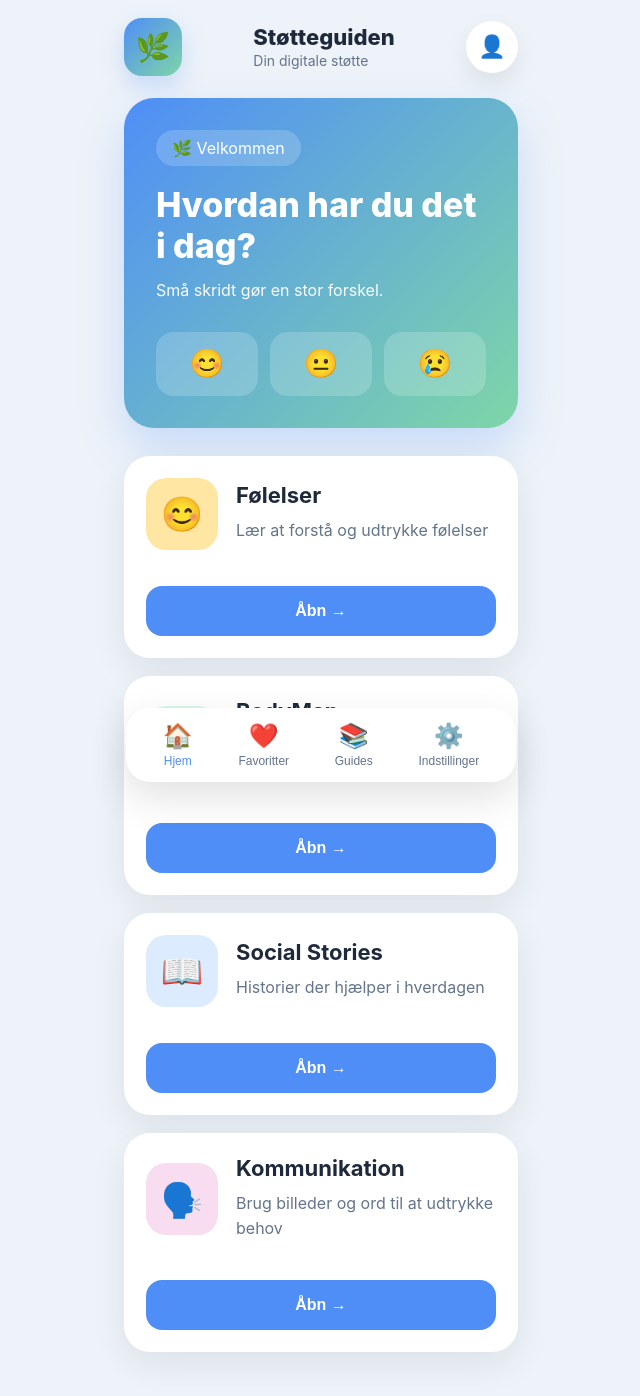
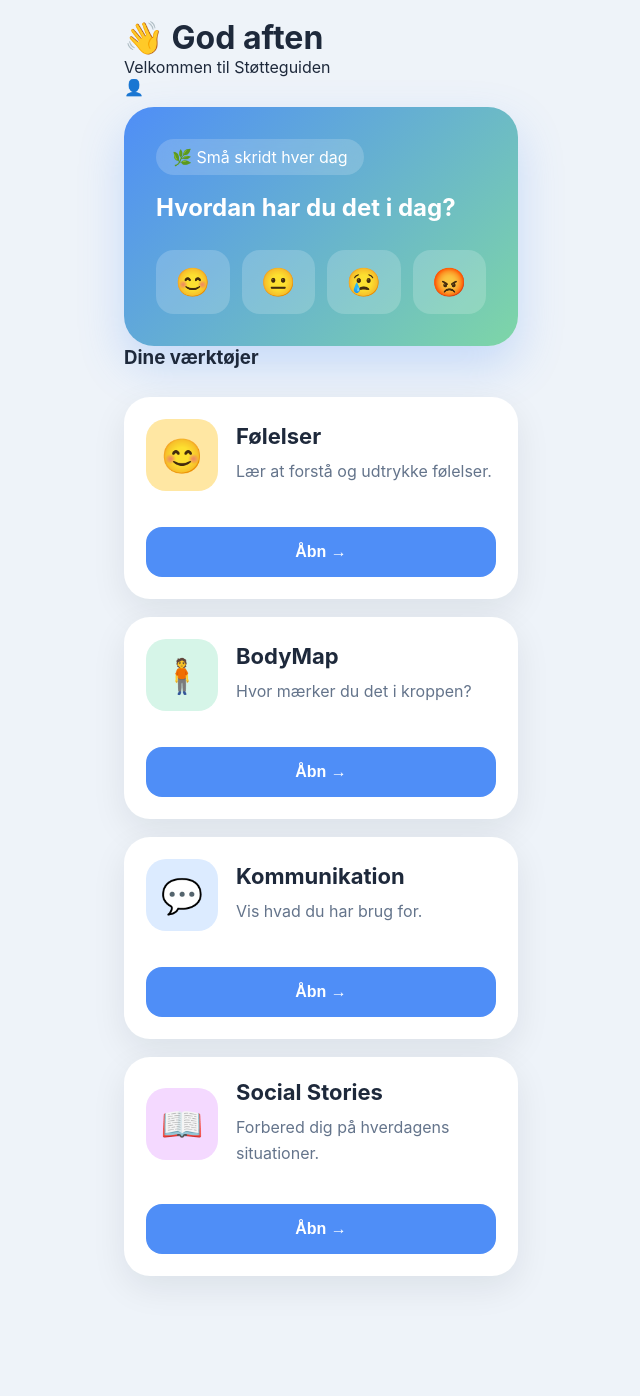
Before and after one commit to talhaahussein-design/St-tteguide, a React (Vite) app: page / in a window 1280 px wide. Shown: the top 1396 px of the page, without its empty margins (319-959 px from the left). Built offline with nearby package versions, Linux system fonts and the light colour scheme.

Commit message:
Refactor Home component layout and content

```diff
--- a/src/pages/Home.jsx
+++ b/src/pages/Home.jsx
@@ -1,76 +1,74 @@
-import Header from "../components/Header";
 import ModuleCard from "../components/ModuleCard";
-import BottomNavigation from "../components/BottomNavigation";
 
 const modules = [
   {
     emoji: "😊",
     title: "Følelser",
-    subtitle: "Lær at forstå og udtrykke følelser",
+    subtitle: "Lær at forstå og udtrykke følelser.",
     color: "#FFE7A3",
   },
   {
-    emoji: "🧒",
+    emoji: "🧍",
     title: "BodyMap",
-    subtitle: "Vis hvor kroppen føles glad, trist eller spændt",
-    color: "#D7F8E8",
+    subtitle: "Hvor mærker du det i kroppen?",
+    color: "#D6F5E8",
+  },
+  {
+    emoji: "💬",
+    title: "Kommunikation",
+    subtitle: "Vis hvad du har brug for.",
+    color: "#DCEBFF",
   },
   {
     emoji: "📖",
     title: "Social Stories",
-    subtitle: "Historier der hjælper i hverdagen",
-    color: "#DDEBFF",
-  },
-  {
-    emoji: "🗣️",
-    title: "Kommunikation",
-    subtitle: "Brug billeder og ord til at udtrykke behov",
-    color: "#F8DDF1",
+    subtitle: "Forbered dig på hverdagens situationer.",
+    color: "#F4D9FF",
   },
 ];
 
 export default function Home() {
   return (
-    <div className="home">
+    <main className="home">
 
-      <Header />
+      <header className="topbar">
+        <div>
+          <h1>👋 God aften</h1>
+          <p>Velkommen til Støtteguiden</p>
+        </div>
+
+        <div className="avatar">
+          👤
+        </div>
+      </header>
 
       <section className="hero">
 
         <span className="badge">
-          🌿 Velkommen
+          🌿 Små skridt hver dag
         </span>
 
-        <h1>Hvordan har du det i dag?</h1>
-
-        <p>
-          Små skridt gør en stor forskel.
-        </p>
+        <h2>Hvordan har du det i dag?</h2>
 
         <div className="moods">
           <button>😊</button>
           <button>😐</button>
           <button>😢</button>
+          <button>😡</button>
         </div>
 
       </section>
 
-      <section className="moduleGrid">
+      <h3 className="sectionTitle">
+        Dine værktøjer
+      </h3>
 
+      <div className="moduleGrid">
         {modules.map((module) => (
-          <ModuleCard
-            key={module.title}
-            emoji={module.emoji}
-            title={module.title}
-            subtitle={module.subtitle}
-            color={module.color}
-          />
+          <ModuleCard key={module.title} {...module} />
         ))}
+      </div>
 
-      </section>
-
-      <BottomNavigation />
-
-    </div>
+    </main>
   );
 }
```
